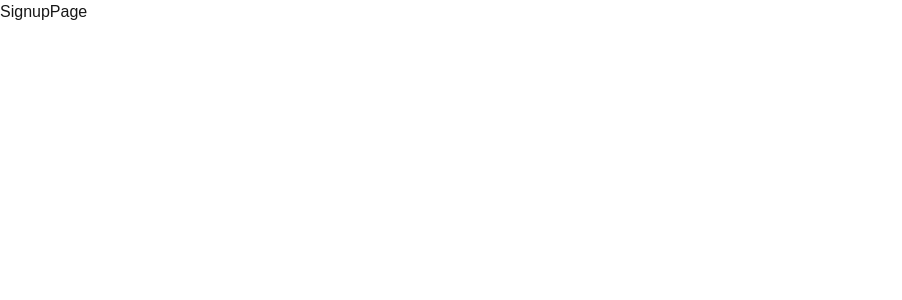
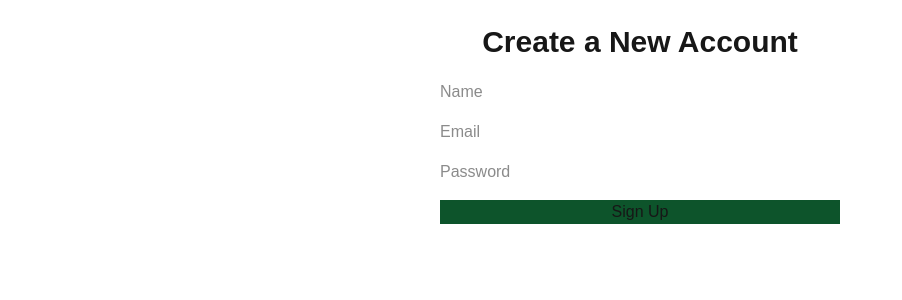
Before and after one commit to YuriyPilipenkoKH/b-auth-temp, a Next.js app: page /signup in a window 1280 px wide. Shown: the top 300 px of the page, without its empty margins (0-902 px from the left). Built offline with nearby package versions, Linux system fonts and the light colour scheme.

Commit message:
showed signupform in ui

```diff
--- a/src/app/(auth)/signup/page.tsx
+++ b/src/app/(auth)/signup/page.tsx
@@ -1,8 +1,16 @@
+import SignUpForm from '@/components/SignUpForm'
 import React from 'react'
 
 function SignupPage() {
   return (
-    <div>SignupPage</div>
+         <div className='flex flex-col gap-5 items-center justify-center   p-6'  >
+        <div className='flex flex-col gap-5 w-[400px]'>
+          <h1 className='text-3xl font-bold text-center'>Create a New Account</h1>
+
+        </div>
+
+      <SignUpForm/>
+    </div>
   )
 }
 
```
